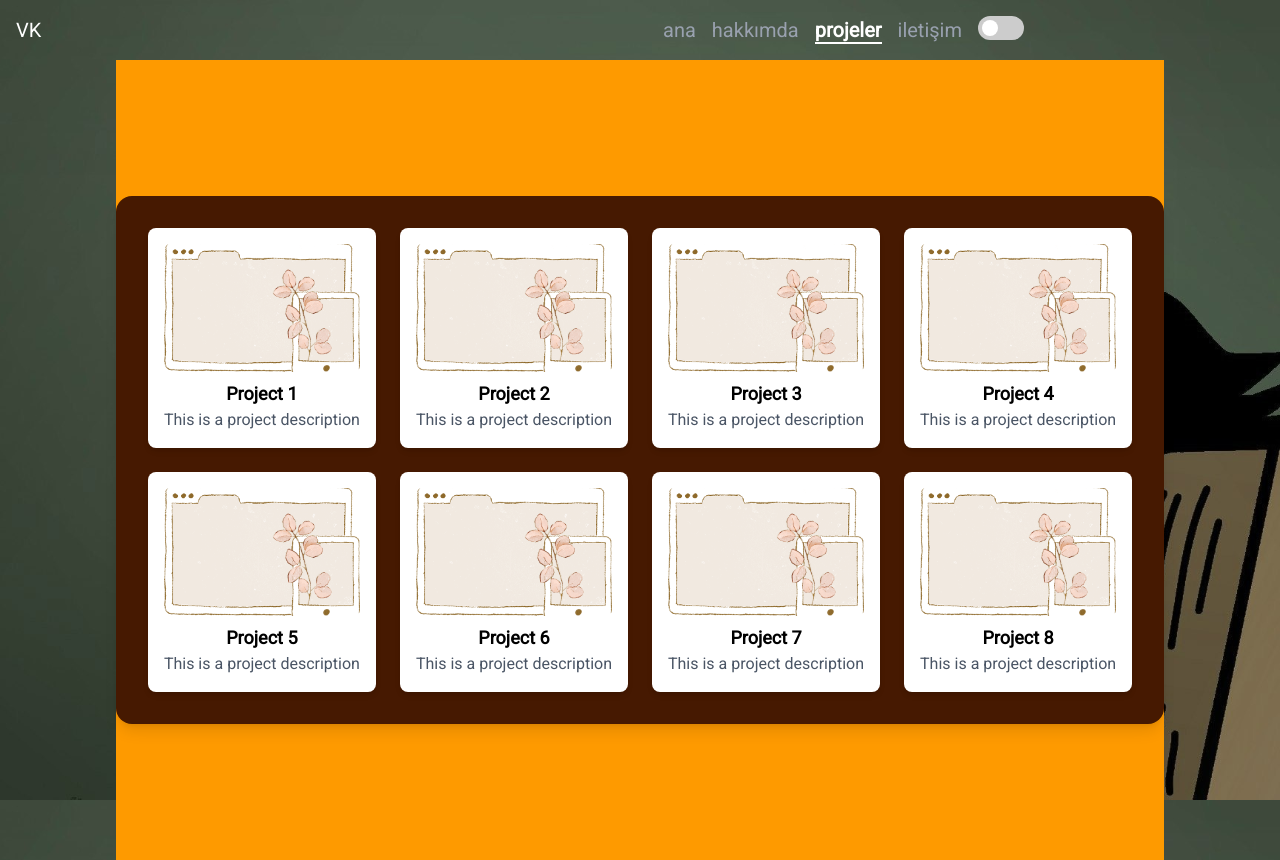
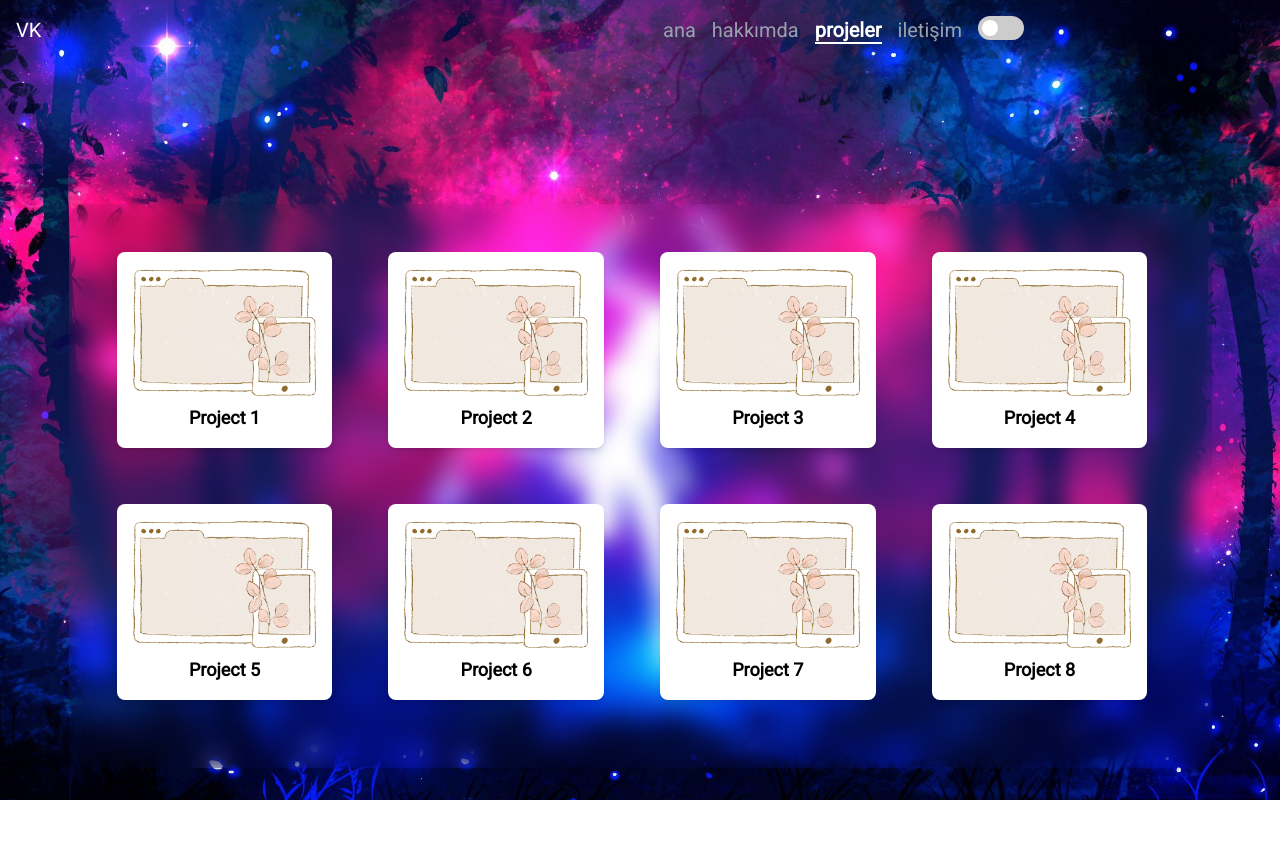
Before and after one commit to volkankok/wolx, a React (Vite) app in the folder frontend/: page /projeler in a window 1280 px wide. After the commit the page ends 800 px from the top, so only its background shows below. Built offline with nearby package versions, Linux system fonts and the light colour scheme.

Commit message:
projeler güncellendi

```diff
--- a/frontend/src/components/Data.jsx
+++ b/frontend/src/components/Data.jsx
@@ -58,20 +58,20 @@ export const projects = [
         image: projectbg,
         link: "https://www.google.com"
     },
-    // {
-    //     id: 9,
-    //     title: "Project 9",
-    //     description: "This is a project description",
-    //     image: projectbg,
-    //     link: "https://www.google.com"
-    // },
-    // {
-    //     id: 10,
-    //     title: "Project 10",
-    //     description: "This is a project description",
-    //     image: projectbg,
-    //     link: "https://www.google.com"
-    // }
+    {
+        id: 9,
+        title: "Project 9",
+        description: "This is a project description",
+        image: projectbg,
+        link: "https://www.google.com"
+    },
+    {
+        id: 10,
+        title: "Project 10",
+        description: "This is a project description",
+        image: projectbg,
+        link: "https://www.google.com"
+    }
 
 
 ];
--- a/frontend/src/components/Projects.jsx
+++ b/frontend/src/components/Projects.jsx
@@ -3,18 +3,21 @@ import { projects } from './Data';
 
 const Projects = () => {
   return (
-    <div className="flex justify-center items-center min-h-screen bg-amber-500 ">
-      <div className="bg-amber-950 p-8 rounded-2xl shadow-lg w-full max-w-6xl  overflow-y-auto">
-        <div className="grid grid-cols-1 sm:grid-cols-2 md:grid-cols-3 lg:grid-cols-4 gap-6">
+    <div className="flex justify-center items-center mt-0">
+      <div className=" bg-opacity-30 backdrop-blur-md p-8 rounded-2xl shadow-lg w-full max-w-6xl">
+        {/* Scrollable container */}
+        <div
+          className="grid grid-cols-1 sm:grid-cols-2 md:grid-cols-3 lg:grid-cols-4 gap-6 max-h-[500px] overflow-y-auto pr-4 scrollbar-thin scrollbar-thumb-gray-400 scrollbar-track-gray-200"
+        >
           {projects.map((project) => (
             <div
               key={project.id}
-              className="bg-white p-4 rounded-lg shadow-md hover:shadow-lg transition-transform duration-300 transform hover:scale-105 cursor-pointer"
+              className="bg-white bg-opacity-80 backdrop-blur-sm p-4 rounded-lg shadow-md hover:shadow-lg transition-transform duration-300 transform hover:scale-105 cursor-pointer m-4"
               onClick={() => window.open(project.link, '_blank')}
             >
               <img src={project.image} alt={project.title} className="w-full h-32 object-cover rounded-md" />
               <h2 className="mt-2 text-center text-lg font-semibold">{project.title}</h2>
-              <p className="text-center text-gray-600">{project.description}</p>
+              {/* <p className="text-center text-gray-600">{project.description}</p> */}
             </div>
           ))}
         </div>
--- a/frontend/src/pages/Project.jsx
+++ b/frontend/src/pages/Project.jsx
@@ -1,7 +1,7 @@
 import Projects from "../components/Projects"
 export default function Project(){
     return(
-        <div className="min-h-screen  flex items-center justify-center">
+        <div className=" mt-36 flex items-center justify-center ">
         <Projects />
       </div>
     )
```
Also changed, not shown: frontend/src/assets/bg.jpg, frontend/src/assets/bgorj.jpg (added).
